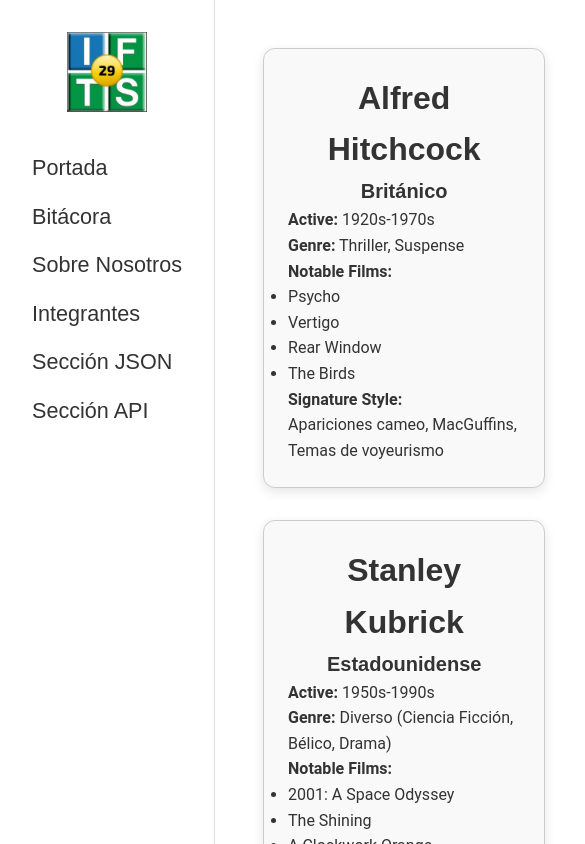
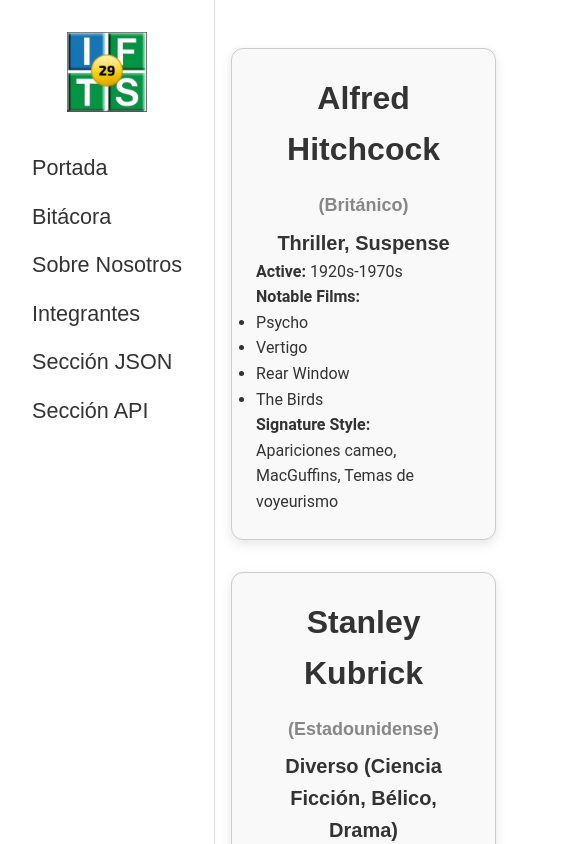
Before and after one commit to sanavalos/dswf-tp3-grupo16, a React (Vite) app: page /seccion-json in a window 390 px wide. Shown: the top 844 px of the page, 585 px wide, since content can reach past the window. Built offline with nearby package versions, Linux system fonts and the light colour scheme.

Commit message:
feat: implement grid to MovieDirectorList

```diff
--- a/src/components/seccion-json/DirectorCard.jsx
+++ b/src/components/seccion-json/DirectorCard.jsx
@@ -4,13 +4,10 @@ import styles from "./DirectorCard.module.css";
 const DirectorCard = ({ directorData }) => {
   return (
     <div className={styles.cardStyle}>
-      <h2>{directorData.director}</h2>
-      <h3>{directorData.nationality}</h3>
+      <h2>{directorData.director} <span>({directorData.nationality})</span></h2>
+      <h3>{directorData.known_for_genre}</h3>
       <p>
         <strong>Active:</strong> {directorData.era_active}
-      </p>
-      <p>
-        <strong>Genre:</strong> {directorData.known_for_genre}
       </p>
 
       <h4>Notable Films:</h4>
--- a/src/components/seccion-json/DirectorCard.module.css
+++ b/src/components/seccion-json/DirectorCard.module.css
@@ -2,11 +2,18 @@ h2,
 h3 {
   text-align: center;
 }
+
+h2 span {
+  font-size: large;
+  color: #878787;
+}
+
 .cardStyle {
+  min-width: 350px;
+  width: 100%;
   border: 1px solid #ccc;
   border-radius: 0.75rem;
   padding: 1.5rem;
-  width: 450px;
   box-shadow: 0 0.25rem 0.75rem rgba(0, 0, 0, 0.1);
   background-color: #f9f9f9;
   text-align: start;
@@ -14,6 +21,6 @@ h3 {
 
 @media (max-width: 900px) {
   .cardStyle {
-    width: fit-content;
+    min-width: unset;
   }
 }
--- a/src/components/seccion-json/MovieDirectorList.module.css
+++ b/src/components/seccion-json/MovieDirectorList.module.css
@@ -1,8 +1,16 @@
 .directorsWrapper {
-  display: flex;
-  flex-direction: row;
-  flex-wrap: wrap;
-  justify-content: center;
+  display: grid;
+  grid-template-columns: repeat(2, 1fr);
+  gap: 2rem;
   margin: 3rem;
-  gap: 2rem;
+  padding: 0;
 }
+
+@media (max-width: 900px) {
+  .directorsWrapper {
+    grid-template-columns: 1fr;
+    padding: 0 1rem;
+    margin: 3rem 0;
+  }
+
+}
```
